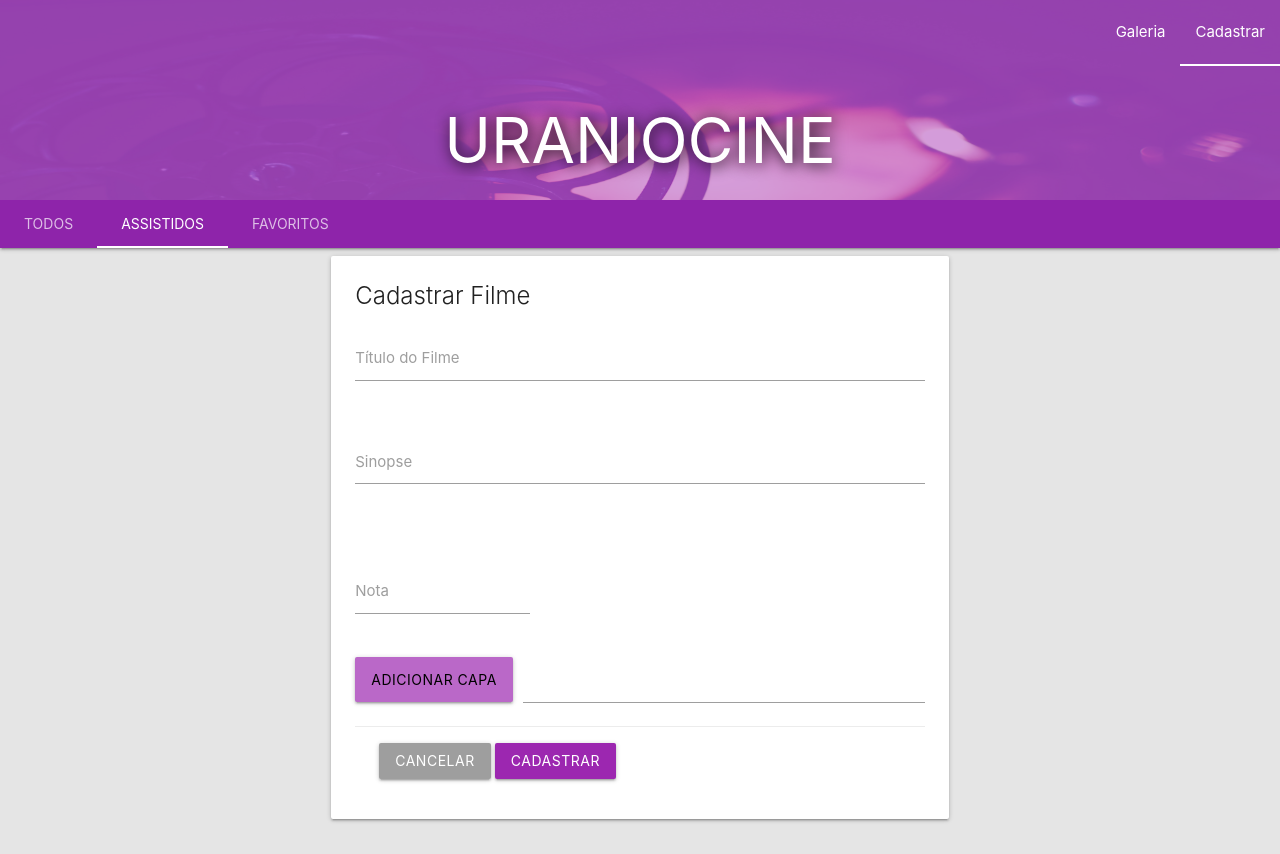
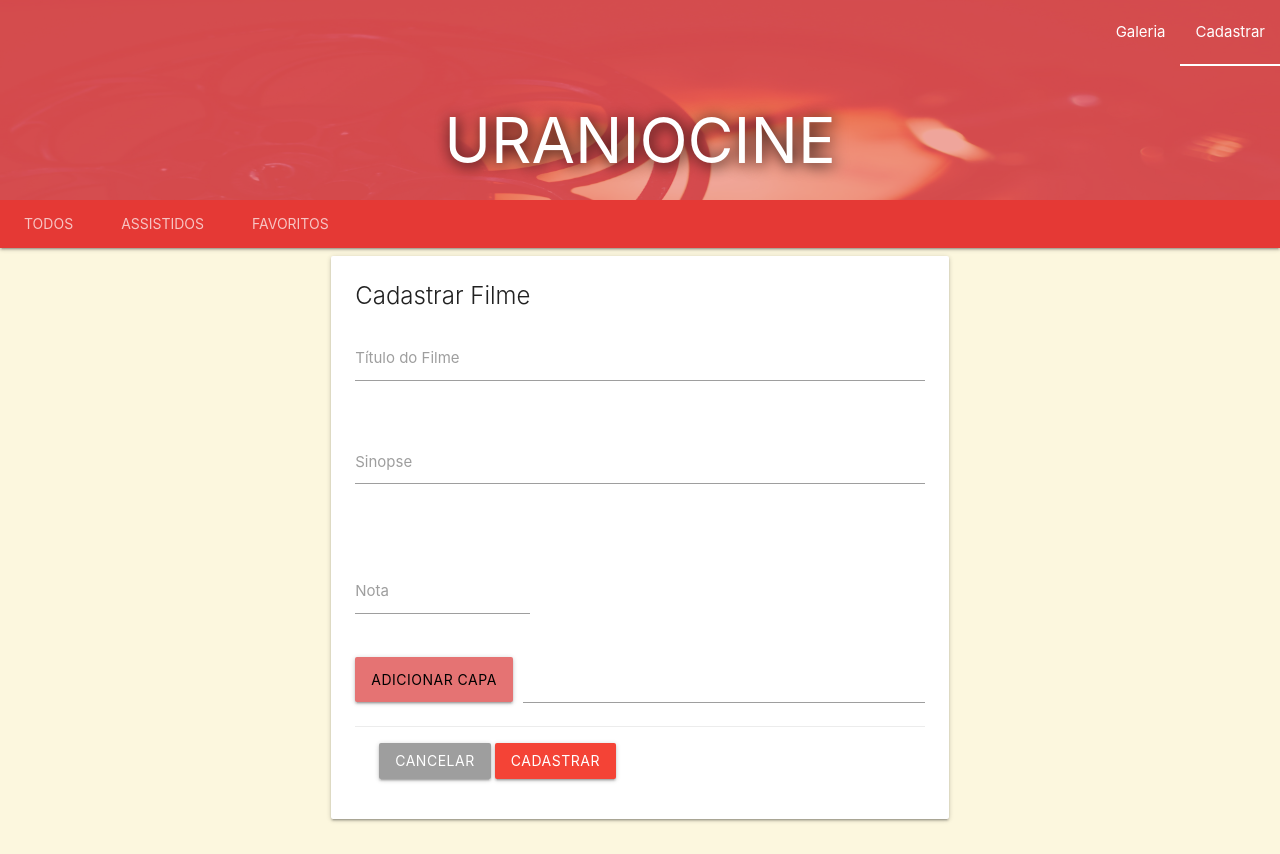
Before and after one commit to gabrielpagote/SistemaWebPHP, a PHP site: page /cadastrar.php in a window 1280 px wide. Run offline with PHP 8.4, Linux system fonts and the light colour scheme.

Commit message:
Adicionei meus toque pessoais; Mudança no cabeçalo, cartazes e cor do background.

```diff
--- a/cadastrar.php
+++ b/cadastrar.php
@@ -3,7 +3,7 @@
 <body>
 
     <!-- Cabeçalho-->
-    <nav class="nav-extended purple lighten-2">
+    <nav class="nav-extended red lighten-2">
         <div class="nav-wrapper">
             <ul id="nav-mobile" class="right hide-on-med-and-down">
                 <li>
@@ -16,9 +16,9 @@
             <h1> URANIOCINE </h1>
         </div>
         <div class="nav-content">
-            <ul class="tabs tabs-transparent purple darken-1">
+            <ul class="tabs tabs-transparent red darken-1">
                 <li class="tab"><a href="#test1">Todos</a></li>
-                <li class="tab"><a class="active" href="#test2">Assistidos</a></li>
+                <li class="tab"><a href="#test2">Assistidos</a></li>
                 <li class="tab"><a href="#test3">Favoritos</a></li>
             </ul>
         </div>
@@ -61,7 +61,7 @@
                     <!-- Input Capa do Filme -->
                     <form action="#">
                         <div class="file-field input-field">
-                            <div class="btn purple lighten-2 black-text">
+                            <div class="btn red lighten-2 black-text">
                                 <span>Adicionar Capa</span>
                                 <input type="file">
                             </div>
@@ -74,7 +74,7 @@
 
                     <div class="card-action">
                         <a class="btn waves-effect waves-light grey" href="galeria.php">Cancelar</a>
-                        <a href="#" class="waves-effect waves-light btn purple">Cadastrar</a>
+                        <a href="#" class="waves-effect waves-light btn red">Cadastrar</a>
                     </div>
                 </div>
             </div>
--- a/style.css
+++ b/style.css
@@ -1,5 +1,5 @@
 body{
-    background-color: #e5e5e5;
+    background-color: #FCF7DE;
 }
 
 .nav-extended{
```
Also changed, not shown: galeria.php (+25 -23 lines).
